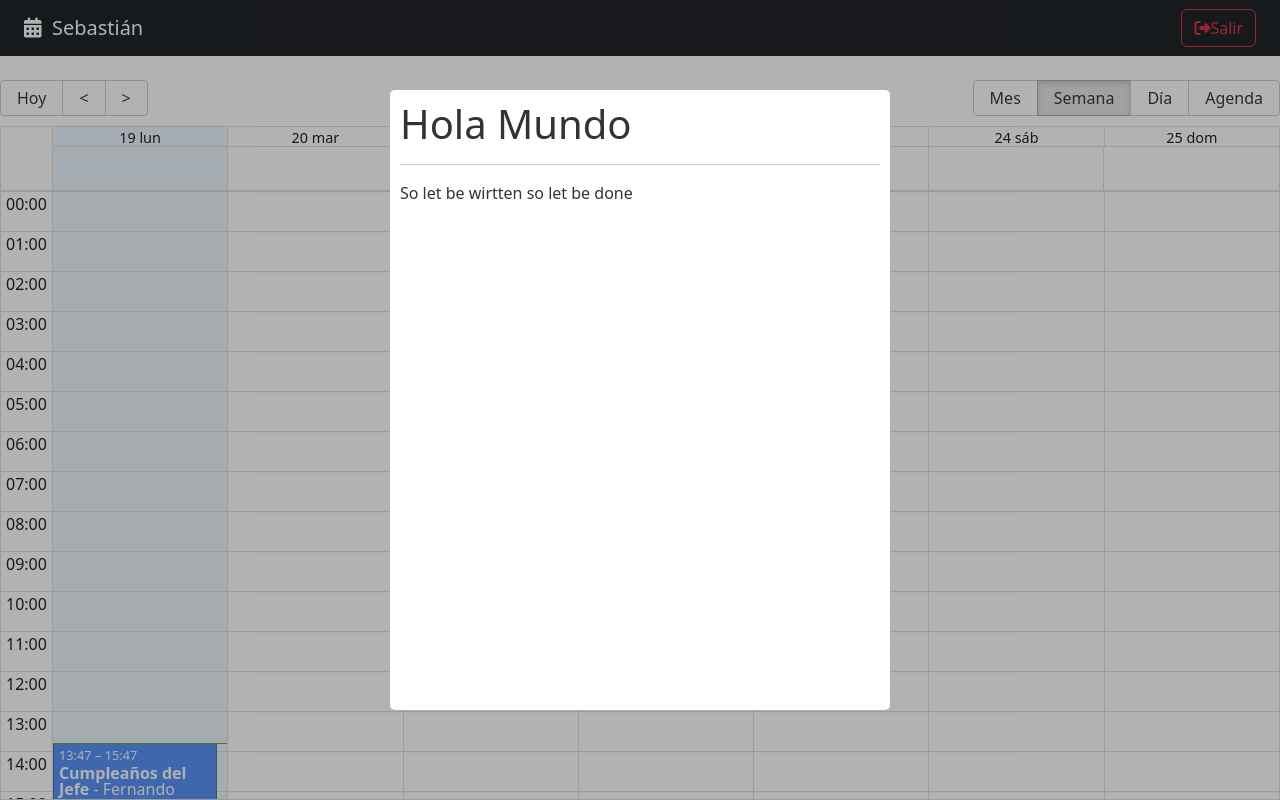
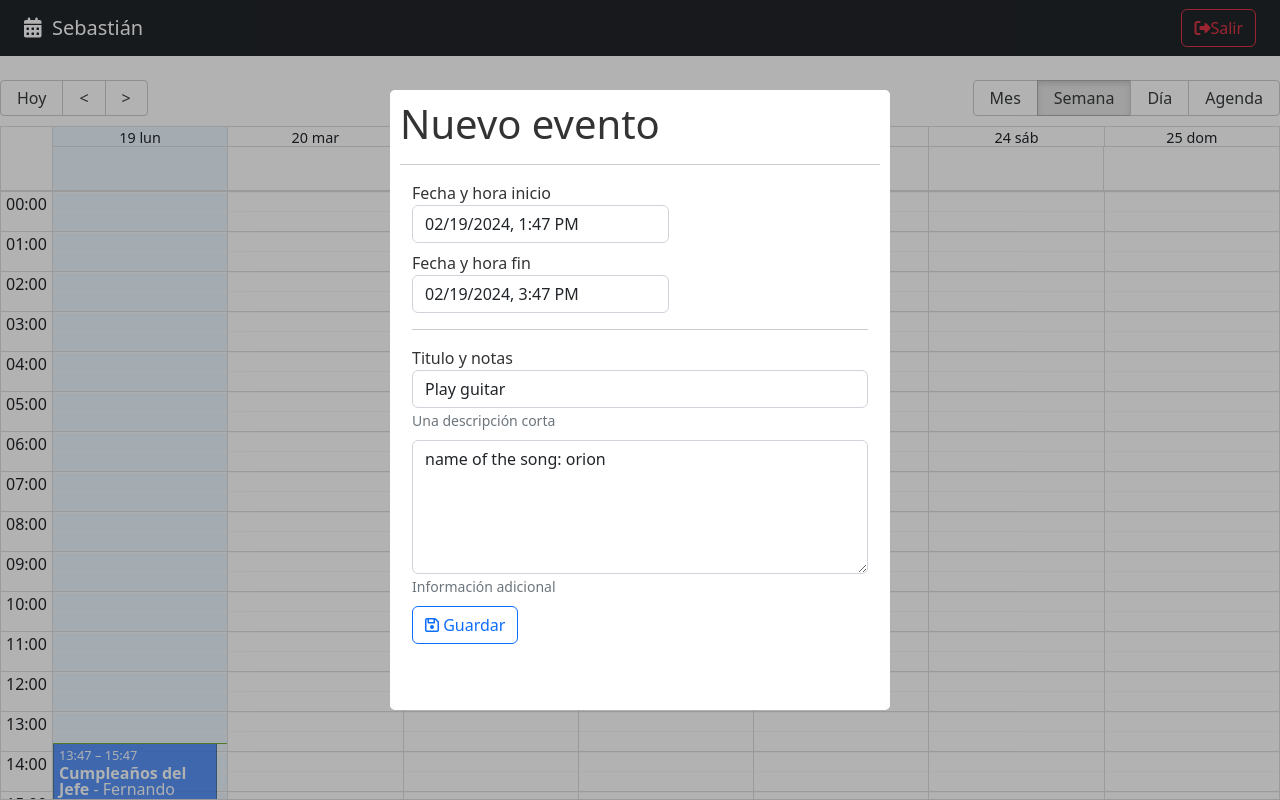
Before and after one commit to sebassg7/CalendarApp, a React (Vite) app: page /auth in a window 1280 px wide. Built offline with nearby package versions, Linux system fonts and the light colour scheme.

Commit message:
Contenido del Modal

```diff
--- a/package.json
+++ b/package.json
@@ -13,6 +13,7 @@
     "date-fns": "^3.3.1",
     "react": "^18.2.0",
     "react-big-calendar": "^1.10.2",
+    "react-datepicker": "^6.1.0",
     "react-dom": "^18.2.0",
     "react-modal": "^3.16.1",
     "react-router-dom": "6"
--- a/src/calendar/components/CalendarModal.jsx
+++ b/src/calendar/components/CalendarModal.jsx
@@ -1,5 +1,8 @@
+import { addHours } from 'date-fns';
 import { useState } from 'react';
 import Modal from 'react-modal';
+import DatePicker from 'react-datepicker';
+import 'react-datepicker/dist/react-datepicker.css';
 
 const customStyles = {
     content: {
@@ -16,7 +19,34 @@
 
 export const CalendarModal = () => {
 
-    const [isOpen, setIsOpen] = useState(true)
+    const [isOpen, setIsOpen] = useState(true);
+
+    const form = {
+        title: 'Play guitar',
+        notes: 'name of the song: orion',
+        start: new Date(),
+        end: addHours( new Date(), 2 )
+    }
+
+    const [formValues, setFormValues] = useState(form);
+
+    const onInputChange = ({ target }) => {
+
+        const{ name, value} = target;
+
+        setFormValues({
+            ...formValues,
+            [name] : value
+        })
+    };
+
+    const onDateChange = ( event, changing ) => {
+
+        setFormValues({
+            ...formValues,
+            [ changing ] : event,
+        })
+    };
 
     const onCloseModal = () => {
         console.log('cerrando modal');
@@ -32,9 +62,71 @@
     overlayClassName="modal-fondo"
     closeTimeoutMS={ 200 }>
 
-        <h1>Hola Mundo</h1>
+        <h1> Nuevo evento </h1>
         <hr />
-        <p>So let be wirtten so let be done</p>
+        <form className="container">
+
+            <div className="form-group mb-2">
+                <label>Fecha y hora inicio</label>
+                <br />
+                <DatePicker
+                    selected={ formValues.start }
+                    className="form-control"
+                    onChange={ ( event ) => onDateChange( event, 'start' ) }
+                    dateFormat="Pp"
+                />
+            </div>
+
+            <div className="form-group mb-2">
+                <label>Fecha y hora fin</label>
+                <br />
+                <DatePicker
+                    minDate={ formValues.start }
+                    selected={formValues.end}
+                    className="form-control"
+                    onChange={ ( event ) => onDateChange( event, 'end' ) }
+                    dateFormat="Pp"
+                />
+            </div>
+
+            <hr />
+            <div className="form-group mb-2">
+                <label>Titulo y notas</label>
+                <input
+                    type="text"
+                    className="form-control"
+                    placeholder="Título del evento"
+                    name="title"
+                    autoComplete="off"
+                    value={ formValues.title }
+                    onChange={ onInputChange }
+                />
+                <small id="emailHelp" className="form-text text-muted">Una descripción corta</small>
+            </div>
+
+            <div className="form-group mb-2">
+                <textarea
+                    type="text"
+                    className="form-control"
+                    placeholder="Notas"
+                    rows="5"
+                    name="notes"
+                    value={formValues.notes}
+                    onChange={ onInputChange }
+                ></textarea>
+                <small id="emailHelp" className="form-text text-muted">Información adicional</small>
+            </div>
+
+            <button
+                type="submit"
+                className="btn btn-outline-primary btn-block"
+            >
+                <i className="far fa-save"></i>
+                <span> Guardar</span>
+            </button>
+
+        </form>
 
     </Modal>
+
 )};
```
Also changed, not shown: 1 other file (tests, documents, lock files or other folders).
